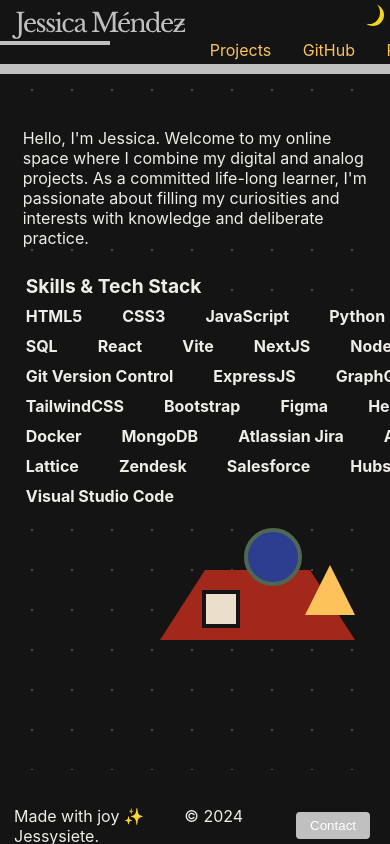
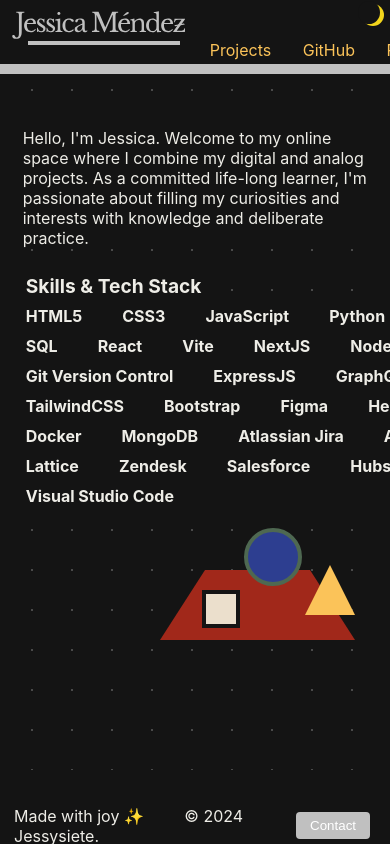
Before and after one commit to jessysiete/portfolio-jessysiete, a React (Vite) app: page / in a window 390 px wide. Shown: the top 844 px of the page. Built offline with nearby package versions, Linux system fonts and the light colour scheme.

Commit message:
nav home hover and active states

```diff
--- a/src/components/Header/Header.css
+++ b/src/components/Header/Header.css
@@ -35,21 +35,20 @@
 .page-marker-home-hover {
   background-color: transparent;
   border-bottom: 4px transparent;
-  display: absolute;
   position: fixed;
   height: 42px;
-  width: 140px;
-  top: 12px;
+  width: 220px;
+  top: 8px;
   margin-left: 32px;
   z-index: 1000;
 }
 
 .page-marker-home-hover:hover {
-  display: absolute;
+
   position: fixed;
   border-bottom: 4px solid var(--logo-fill);
-  width: 140px;
-  margin-left: 32px;
+  width: 212px;
+  margin-left: 28px;
   z-index: 1000;
 }
 
@@ -61,14 +60,21 @@
     z-index: 1000;
 
   }
+
+  .page-marker-home-hover {
+    height: 46px;
+    width: 150px;
+
+  }
+
   .page-marker-home-hover:hover {
     display: absolute;
     position: fixed;
     border-bottom: 4px solid var(--logo-fill);
-    width: 130px;
+    width: 152px;
     height: 35px;
     top: 6px;
-    margin-left: 34px;
+    margin-left: 28px;
     z-index: 1000;
 
   }
--- a/src/pages/Home/HomePage.css
+++ b/src/pages/Home/HomePage.css
@@ -3,9 +3,9 @@
   display: absolute;
   position: fixed;
   height: 4px;
-  width: 146px;
-  top: 54px;
-  margin-left: -1100px;
+  width: 212px;
+  top: 50px;
+  left: 28px;
   z-index: 1000;
 }
 
@@ -147,7 +147,7 @@
   border: 4px solid var(--background-color);
 }
 
-@media (max-width: 800px) {
+@media (max-width: 820px) {
 
   .page-marker-home {
     background-color: transparent;
@@ -155,9 +155,9 @@
     display: absolute;
     position: fixed;
     height: 35px;
-    width: 130px;
+    width: 152px;
     top: 6px;
-    margin-left: -301px;
+   right: -501px;
   }
 
   .page-marker-home-nav {
```
